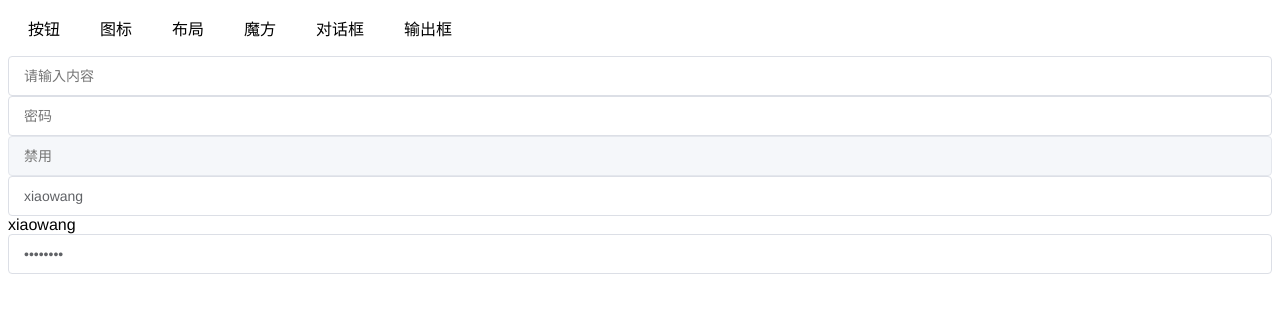
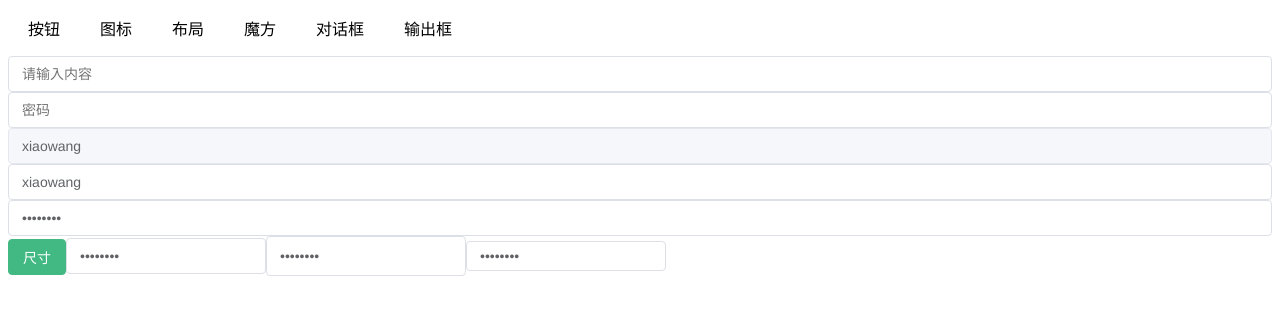
Before and after one commit to mrwdhasd0903/meows-ui, a Vue app: page /input in a window 1280 px wide. Shown: the top 314 px of the page. Built offline with nearby package versions, Linux system fonts and the light colour scheme.

Commit message:
优化css和input的尺寸

```diff
--- a/examples/components/input.vue
+++ b/examples/components/input.vue
@@ -2,10 +2,35 @@
   <div class>
     <me-input placeholder="请输入内容"></me-input>
     <me-input placeholder="密码" type="password"></me-input>
-    <me-input placeholder="禁用" disabled></me-input>
+    <me-input placeholder="禁用" v-model="username" disabled></me-input>
     <me-input placeholder="v-model" v-model="username"></me-input>
-    {{username}}
     <me-input placeholder="clearable" type="password" v-model="username" clearable show-pwd></me-input>
+    <me-button>尺寸</me-button>
+    <me-input
+      placeholder="width"
+      v-model="username"
+      width="200px"
+      clearable
+      show-pwd
+    ></me-input>
+    <me-input
+      placeholder="width"
+      type="password"
+      v-model="username"
+      size="big"
+      width="200px"
+      clearable
+      show-pwd
+    ></me-input>
+    <me-input
+      placeholder="width"
+      type="password"
+      v-model="username"
+      size="mini"
+      width="200px"
+      clearable
+      show-pwd
+    ></me-input>
   </div>
 </template>
 
--- a/packages/Button/src/index.vue
+++ b/packages/Button/src/index.vue
@@ -17,7 +17,6 @@
     }
     ]"
     @click="disabled?'':$emit('click')"
-
   >
     <me-icon v-if="icon && !loading" :name="icon" />
     <me-icon v-if="loading" class="me-loading" :name="loadingIcon"></me-icon>
@@ -201,29 +200,6 @@ export default {
   }
 }
 .me-button {
-  display: inline-flex;
-  justify-content: center;
-  align-items: center;
-  vertical-align: middle;
-  padding: 0 1em;
-  border-radius: 4px;
-  font-size: 14px;
-  outline: none;
-  color: #fff;
-  fill: #fff;
-  cursor: pointer;
-  transition: all 0.2s ease;
-
-  &.me-size--standard {
-    height: 36px;
-  }
-  &.me-size--mini {
-    height: 30px;
-  }
-  &.me-size--big {
-    height: 40px;
-  }
-
   &.me-type--ordinary {
     @include me-type($柚青, $柚青_, $柚青__, $_柚青);
   }
@@ -247,6 +223,31 @@ export default {
   }
   &.me-type--elegant {
     @include me-type($漆黑, $漆黑_, $漆黑__, $_漆黑);
+  }
+}
+.me-button {
+  // transform: translateY(-1px);
+  display: inline-flex;
+  justify-content: center;
+  align-items: center;
+  vertical-align: middle;
+  padding: 0 1em;
+  border-radius: 4px;
+  font-size: 14px;
+  outline: none;
+  color: #fff;
+  fill: #fff;
+  cursor: pointer;
+  transition: all 0.2s ease;
+
+  &.me-size--standard {
+    height: 36px;
+  }
+  &.me-size--mini {
+    height: 30px;
+  }
+  &.me-size--big {
+    height: 40px;
   }
 
   &.me-icon--left {
@@ -300,7 +301,7 @@ export default {
   .me-loading {
     animation: rotate 1s infinite linear;
   }
-  &.me-full{
+  &.me-full {
     width: 100%;
   }
 }
--- a/packages/Icon/src/index.vue
+++ b/packages/Icon/src/index.vue
@@ -1,5 +1,5 @@
 <template>
-  <svg v-if="name" :style="{fill:fill}" class="me-icon">
+  <svg v-if="name" :style="{fill:fill}" @click="$emit('click')" class="me-icon">
     <use :xlink:href="'#'+name" />
   </svg>
 </template>
--- a/packages/Input/src/index.vue
+++ b/packages/Input/src/index.vue
@@ -1,24 +1,59 @@
 <template>
-  <div class="me-input">
+  <div
+    class="me-input"
+    :class="[
+    'me-size--'+size,
+    {
+    'me-input--suffix':showSuffix
+  }]"
+    :style="{
+    'width':width
+  }"
+  >
     <input
       :class="[{
       'me-disabled':disabled,
     }]"
       :disabled="disabled"
       :placeholder="placeholder"
-      :type="type"
+      :type="showPwd?(passwordVisible?'text':'password'):type"
       :name="name"
       :value="value"
       @input="(e)=>{$emit('input',e.target.value)}"
       class="me-input__inner"
     />
+    <span class="me-input__suffix" v-if="showSuffix">
+      <me-icon name="i-chuangkou-guanbi-1" v-if="clearable&&value!=''" @click="clear"></me-icon>
+      <me-icon
+        :name="'i-yanjing-'+(passwordVisible?'off':'on')"
+        v-if="showPwd&&type=='password'"
+        @click="handlePwd"
+      ></me-icon>
+    </span>
   </div>
 </template>
 
 <script>
 export default {
   name: "MeInput",
+  data() {
+    return {
+      //用于控制是否显示密码
+      passwordVisible: false
+    };
+  },
   props: {
+    width: {
+      type: String,
+      default: null
+    },
+    size: {
+      type: String,
+      default: "standard",
+      validator(val) {
+        return val == "standard" || val == "mini" || val == "big";
+      }
+    },
     placeholder: {
       type: String,
       default: ""
@@ -47,16 +82,62 @@ export default {
       type: String,
       default: ""
     }
+  },
+  computed: {
+    showSuffix() {
+      return this.clearable || this.showPwd;
+    }
+  },
+  methods: {
+    handlePwd() {
+      this.passwordVisible = !this.passwordVisible;
+    },
+    clear() {
+      console.log(123);
+
+      this.$emit("input", "");
+    }
   }
 };
 </script>
 
 <style lang='scss'>
+@import "../../theme/color.scss";
 .me-input {
   width: 100%;
   position: relative;
   font-size: 14px;
   display: inline-block;
+  &.me-size--standard {
+    height: 36px;
+    .me-input__suffix {
+      line-height: 36px;
+    }
+    .me-input__inner {
+      height: 36px;
+      line-height: 36px;
+    }
+  }
+  &.me-size--mini {
+    height: 30px;
+    .me-input__suffix {
+      line-height: 30px;
+    }
+    .me-input__inner {
+      height: 30px;
+      line-height: 30px;
+    }
+  }
+  &.me-size--big {
+    height: 40px;
+    .me-input__suffix {
+      line-height: 40px;
+    }
+    .me-input__inner {
+      height: 40px;
+      line-height: 40px;
+    }
+  }
   .me-input__inner {
     -webkit-appearance: none;
     background-color: #fff;
@@ -66,10 +147,8 @@ export default {
     color: #606266;
     display: inline-block;
     font-size: inherit;
-    height: 40px;
-    line-height: 40px;
     outline: none;
-    padding: 0 15px;
+    padding: 0 13px;
     transition: border-color 0.2s cubic-bezier(0.645, 0.045, 0.355, 1);
     width: 100%;
     &:focus {
@@ -83,4 +162,30 @@ export default {
     }
   }
 }
+.me-input--suffix {
+  .me-input__inner {
+    padding-right: 50px;
+  }
+  .me-input__suffix {
+    position: absolute;
+    height: 100%;
+    right: 10px;
+    top: 0px;
+    text-align: center;
+    color: #c0c4cc;
+    transition: all 0.2s;
+    z-index: 900;
+    .me-icon {
+      margin-left: 4px;
+      fill: #c0c4cc;
+      font-size: 16px;
+      vertical-align: middle;
+      cursor: pointer;
+      transition: fill 0.2s cubic-bezier(0.645, 0.045, 0.355, 1);
+      &:hover {
+        fill: #a4a7ac;
+      }
+    }
+  }
+}
 </style>
```
